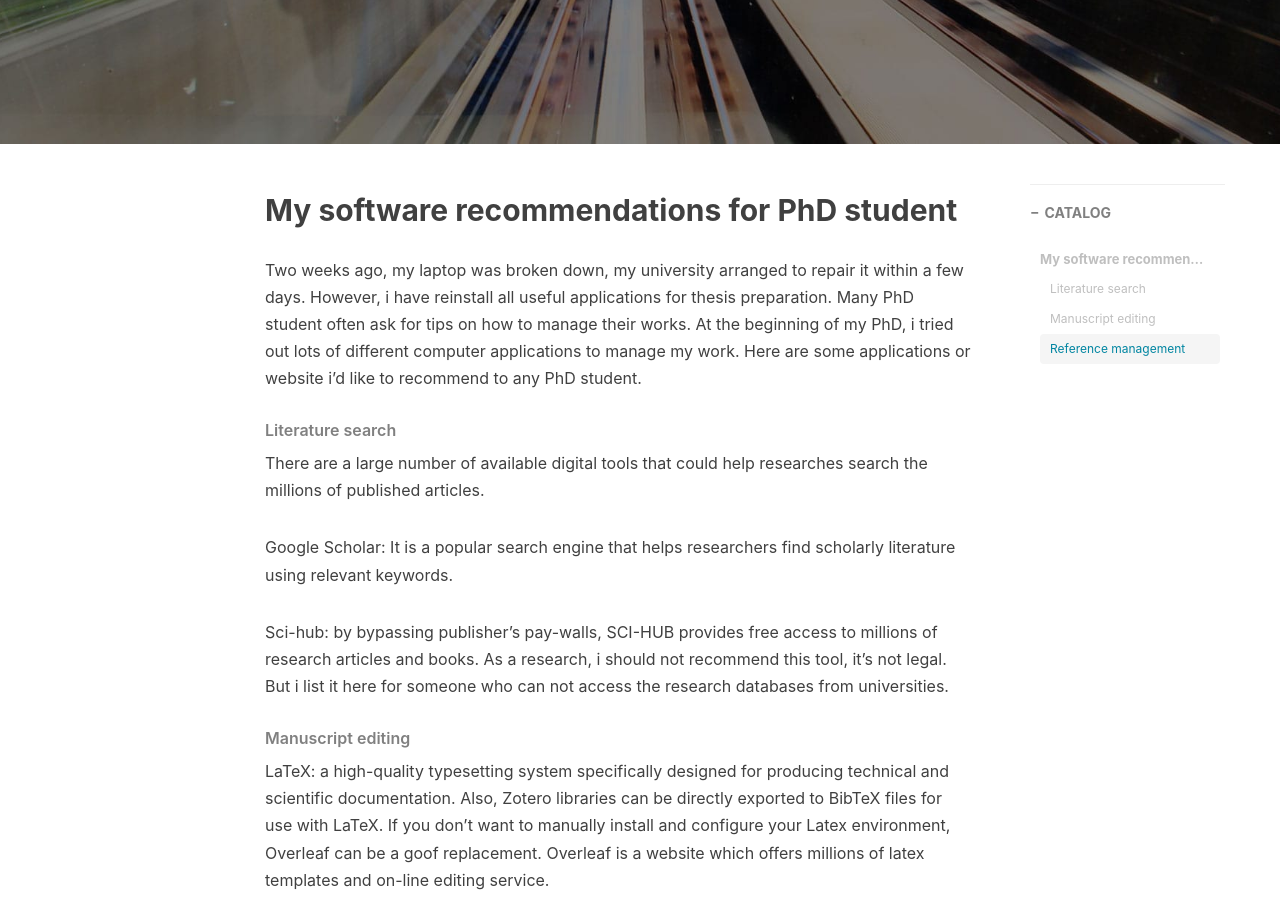
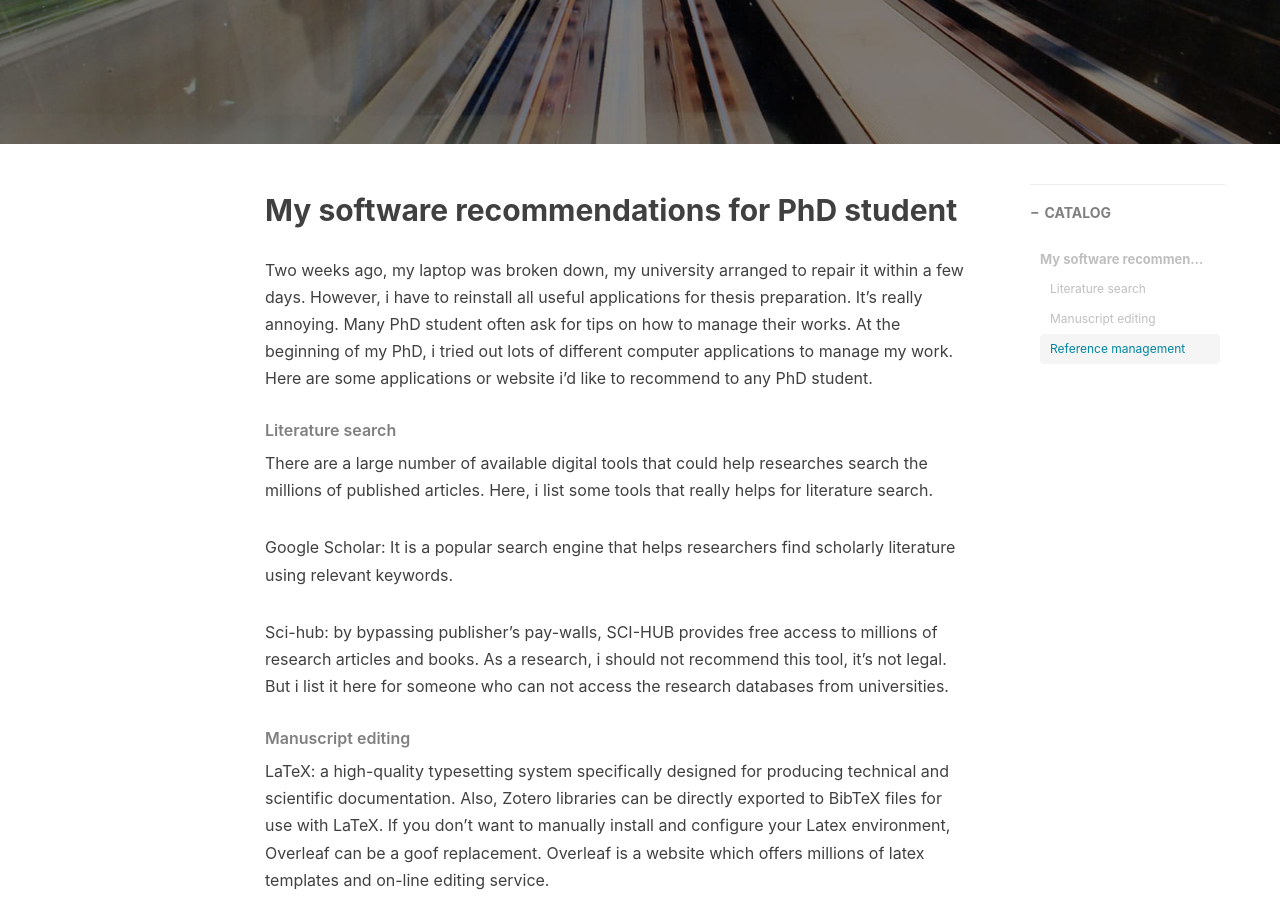
Before and after one commit to he-chen-95/he-chen-95.github.io, a Jekyll site: the page built from _posts/2020-05-16-Software_recommandation.md, in a window 1280 px wide and 900 px high, scrolled down 500 px. Built offline with Jekyll 4.4.1, drawn with Linux system fonts in a browser that asks for light colours; nearby versions of some CDN libraries; comment, search, counter and statistics services are not loaded.

Commit message:
Update 2020-05-16-Software_recommandation.md

```diff
--- a/_posts/2020-05-16-Software_recommandation.md
+++ b/_posts/2020-05-16-Software_recommandation.md
@@ -12,11 +12,11 @@ tags:
 
 ## My software recommendations for PhD student
 
-Two weeks ago, my laptop was broken down, my university arranged to repair it within a few days.  However, i have reinstall all useful applications for thesis preparation. Many PhD student often ask for tips on  how to manage their works. At the beginning of my PhD, i tried out lots of different computer applications to manage my work. Here are some applications or website i'd like to recommend to any PhD student.
+Two weeks ago, my laptop was broken down, my university arranged to repair it within a few days.  However, i have to reinstall all useful applications for thesis preparation. It's really annoying. Many PhD student often ask for tips on how to manage their works. At the beginning of my PhD, i tried out lots of different computer applications to manage my work. Here are some applications or website i'd like to recommend to any PhD student.
 
 ###### Literature search
 
-There are a large number of available digital tools that could help researches search the millions of published articles.
+There are a large number of available digital tools that could help researches search the millions of published articles. Here, i list some tools that really helps for literature search.
 
 Google Scholar:  It is a popular search engine that helps researchers find scholarly literature using relevant keywords.
 
```
